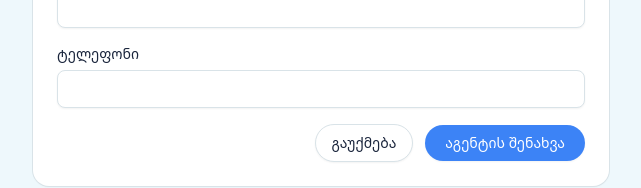
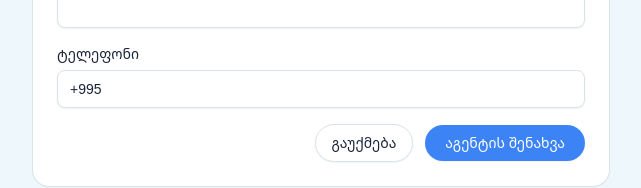
Before and after one commit to Bidzinashvili/real-estate-front, a Next.js app: page /agents/new in a window 1280 px wide. Shown: the part 417-605 px from the top of the page, without its empty margins (319-960 px from the left). Built offline with nearby package versions, Linux system fonts and the light colour scheme.

Commit message:
fix georgian number prefix

```diff
--- /dev/null
+++ b/src/features/agents/normalizeAgentPhone.ts
@@ -0,0 +1,23 @@
+export const GEORGIAN_AGENT_PHONE_PREFIX = "+995";
+
+const GEORGIAN_COUNTRY_DIGITS = "995";
+
+export function normalizeGeorgianAgentPhone(rawValue: string): string {
+  const compactInput = rawValue.replace(/\s/g, "");
+
+  if (
+    compactInput.length === 0 ||
+    GEORGIAN_AGENT_PHONE_PREFIX.startsWith(compactInput) ||
+    compactInput === GEORGIAN_COUNTRY_DIGITS
+  ) {
+    return GEORGIAN_AGENT_PHONE_PREFIX;
+  }
+
+  let digitsOnly = compactInput.replace(/\D/g, "");
+
+  while (digitsOnly.startsWith(GEORGIAN_COUNTRY_DIGITS)) {
+    digitsOnly = digitsOnly.slice(GEORGIAN_COUNTRY_DIGITS.length);
+  }
+
+  return `${GEORGIAN_AGENT_PHONE_PREFIX}${digitsOnly}`;
+}
--- a/src/widgets/AddAgent/AddAgentForm.tsx
+++ b/src/widgets/AddAgent/AddAgentForm.tsx
@@ -2,11 +2,13 @@
 
 import { useEffect } from "react";
 import { useRouter } from "next/navigation";
-import { useForm } from "react-hook-form";
+import { Controller, useForm } from "react-hook-form";
 import { zodResolver } from "@hookform/resolvers/zod";
 import * as z from "zod";
 import { useCreateAgent } from "@/features/agents/useCreateAgent";
+import { normalizeGeorgianAgentPhone } from "@/features/agents/normalizeAgentPhone";
 import { useSessionDraft } from "@/shared/hooks/useSessionDraft";
+import { AgentPhoneInput } from "@/widgets/Agents/AgentPhoneInput";
 
 const formSchema = z.object({
   fullName: z.string().min(2, "სახელი უნდა შეიცავდეს მინიმუმ 2 სიმბოლოს"),
@@ -27,24 +29,33 @@ export function AddAgentForm() {
 
   const {
     register,
+    control,
     handleSubmit,
     watch,
     reset,
     formState: { errors },
   } = useForm<FormValues>({
     resolver: zodResolver(formSchema),
-    defaultValues: restoredDraft ?? {
-      fullName: "",
-      email: "",
-      phone: "",
-    },
+    defaultValues: restoredDraft
+      ? {
+          ...restoredDraft,
+          phone: normalizeGeorgianAgentPhone(restoredDraft.phone),
+        }
+      : {
+          fullName: "",
+          email: "",
+          phone: normalizeGeorgianAgentPhone(""),
+        },
   });
 
   const watchedFormValues = watch();
 
   useEffect(() => {
     if (restoredDraft) {
-      reset(restoredDraft);
+      reset({
+        ...restoredDraft,
+        phone: normalizeGeorgianAgentPhone(restoredDraft.phone),
+      });
     }
   }, [reset, restoredDraft]);
 
@@ -53,7 +64,10 @@ export function AddAgentForm() {
   }, [saveDraft, watchedFormValues]);
 
   const onSubmit = async (values: FormValues) => {
-    await create(values);
+    await create({
+      ...values,
+      phone: normalizeGeorgianAgentPhone(values.phone),
+    });
     clearDraft();
     router.push("/dashboard");
   };
@@ -118,11 +132,18 @@ export function AddAgentForm() {
             >
               ტელეფონი
             </label>
-            <input
-              id="phone"
-              type="tel"
-              {...register("phone")}
-              className="block w-full rounded-lg border border-border bg-card px-3 py-2 text-sm text-foreground shadow-sm outline-none ring-0 placeholder:text-muted-foreground focus:border-primary"
+            <Controller
+              name="phone"
+              control={control}
+              render={({ field }) => (
+                <AgentPhoneInput
+                  id="phone"
+                  name={field.name}
+                  value={field.value}
+                  onChange={field.onChange}
+                  onBlur={field.onBlur}
+                />
+              )}
             />
             {errors.phone && (
               <p className="text-xs text-destructive" role="alert">
--- a/src/widgets/AgentDetails/AgentDetailsCard.tsx
+++ b/src/widgets/AgentDetails/AgentDetailsCard.tsx
@@ -2,6 +2,8 @@
 
 import { useEffect, useState, type ChangeEvent } from "react";
 import type { Agent } from "@/features/agents/types";
+import { normalizeGeorgianAgentPhone } from "@/features/agents/normalizeAgentPhone";
+import { AgentPhoneInput } from "@/widgets/Agents/AgentPhoneInput";
 
 type FormValues = {
   fullName: string;
@@ -27,14 +29,14 @@ export function AgentDetailsCard({
   const [values, setValues] = useState<FormValues>({
     fullName: agent.fullName,
     email: agent.email,
-    phone: agent.phone ?? "",
+    phone: normalizeGeorgianAgentPhone(agent.phone ?? ""),
   });
 
   useEffect(() => {
     setValues({
       fullName: agent.fullName,
       email: agent.email,
-      phone: agent.phone ?? "",
+      phone: normalizeGeorgianAgentPhone(agent.phone ?? ""),
     });
   }, [agent.fullName, agent.email, agent.phone]);
 
@@ -49,7 +51,10 @@ export function AgentDetailsCard({
 
   const handleSubmit = (event: React.FormEvent) => {
     event.preventDefault();
-    onSubmit(values);
+    onSubmit({
+      ...values,
+      phone: normalizeGeorgianAgentPhone(values.phone),
+    });
   };
 
   return (
@@ -85,14 +90,18 @@ export function AgentDetailsCard({
         </div>
 
         <div className="space-y-1.5">
-          <label className="block text-sm font-medium text-foreground">
+          <label htmlFor="phone" className="block text-sm font-medium text-foreground">
             ტელეფონი
           </label>
-          <input
-            type="tel"
+          <AgentPhoneInput
+            id="phone"
             value={values.phone}
-            onChange={handleChange("phone")}
-            className="block w-full rounded-lg border border-border bg-card px-3 py-2 text-sm text-foreground shadow-sm outline-none ring-0 placeholder:text-muted-foreground focus:border-primary"
+            onChange={(nextPhone) =>
+              setValues((currentValues) => ({
+                ...currentValues,
+                phone: nextPhone,
+              }))
+            }
           />
         </div>
 
--- /dev/null
+++ b/src/widgets/Agents/AgentPhoneInput.tsx
@@ -0,0 +1,150 @@
+"use client";
+
+import {
+  useLayoutEffect,
+  useRef,
+  type ChangeEvent,
+  type FocusEvent,
+  type KeyboardEvent,
+  type MouseEvent,
+} from "react";
+import {
+  GEORGIAN_AGENT_PHONE_PREFIX,
+  normalizeGeorgianAgentPhone,
+} from "@/features/agents/normalizeAgentPhone";
+import { cn } from "@/shared/lib/utils";
+
+type AgentPhoneInputProps = {
+  id?: string;
+  name?: string;
+  value: string;
+  onChange: (nextValue: string) => void;
+  onBlur?: () => void;
+  className?: string;
+  disabled?: boolean;
+};
+
+const PREFIX_LENGTH = GEORGIAN_AGENT_PHONE_PREFIX.length;
+
+const defaultInputClassName =
+  "block w-full rounded-lg border border-border bg-card px-3 py-2 text-sm text-foreground shadow-sm outline-none ring-0 placeholder:text-muted-foreground focus:border-primary";
+
+function caretPositionForDigitCount(
+  normalizedValue: string,
+  digitCount: number,
+): number {
+  if (digitCount <= 0) {
+    return PREFIX_LENGTH;
+  }
+
+  let seenDigits = 0;
+  for (
+    let characterIndex = 0;
+    characterIndex < normalizedValue.length;
+    characterIndex += 1
+  ) {
+    const character = normalizedValue[characterIndex];
+    if (character !== undefined && character >= "0" && character <= "9") {
+      seenDigits += 1;
+      if (seenDigits >= digitCount) {
+        return Math.max(PREFIX_LENGTH, characterIndex + 1);
+      }
+    }
+  }
+
+  return Math.max(PREFIX_LENGTH, normalizedValue.length);
+}
+
+function moveCaretOutsidePrefix(inputElement: HTMLInputElement) {
+  const selectionStart = inputElement.selectionStart ?? 0;
+  const selectionEnd = inputElement.selectionEnd ?? 0;
+  if (selectionStart === selectionEnd && selectionStart < PREFIX_LENGTH) {
+    inputElement.setSelectionRange(PREFIX_LENGTH, PREFIX_LENGTH);
+  }
+}
+
+export function AgentPhoneInput({
+  id,
+  name,
+  value,
+  onChange,
+  onBlur,
+  className,
+  disabled,
+}: AgentPhoneInputProps) {
+  const inputRef = useRef<HTMLInputElement | null>(null);
+  const pendingCaretRef = useRef<number | null>(null);
+  const displayValue = normalizeGeorgianAgentPhone(value);
+
+  useLayoutEffect(() => {
+    const inputElement = inputRef.current;
+    const pendingCaret = pendingCaretRef.current;
+    if (!inputElement || pendingCaret === null) {
+      return;
+    }
+
+    inputElement.setSelectionRange(pendingCaret, pendingCaret);
+    pendingCaretRef.current = null;
+  }, [displayValue]);
+
+  function handleChange(event: ChangeEvent<HTMLInputElement>) {
+    const rawValue = event.target.value;
+    const selectionStart = event.target.selectionStart ?? rawValue.length;
+    const digitsBeforeCaret = rawValue.slice(0, selectionStart).replace(/\D/g, "").length;
+    const nextValue = normalizeGeorgianAgentPhone(rawValue);
+
+    const wasAtEnd = selectionStart >= rawValue.length;
+    pendingCaretRef.current = wasAtEnd
+      ? nextValue.length
+      : caretPositionForDigitCount(nextValue, digitsBeforeCaret);
+    onChange(nextValue);
+  }
+
+  function handleKeyDown(event: KeyboardEvent<HTMLInputElement>) {
+    const selectionStart = event.currentTarget.selectionStart ?? 0;
+    const selectionEnd = event.currentTarget.selectionEnd ?? 0;
+    const isCollapsed = selectionStart === selectionEnd;
+
+    if (
+      event.key === "Backspace" &&
+      isCollapsed &&
+      selectionStart <= PREFIX_LENGTH
+    ) {
+      event.preventDefault();
+      event.currentTarget.setSelectionRange(PREFIX_LENGTH, PREFIX_LENGTH);
+      return;
+    }
+
+    if (event.key === "Delete" && isCollapsed && selectionStart < PREFIX_LENGTH) {
+      event.preventDefault();
+      event.currentTarget.setSelectionRange(PREFIX_LENGTH, PREFIX_LENGTH);
+    }
+  }
+
+  function handleMouseUp(event: MouseEvent<HTMLInputElement>) {
+    moveCaretOutsidePrefix(event.currentTarget);
+  }
+
+  function handleFocus(event: FocusEvent<HTMLInputElement>) {
+    moveCaretOutsidePrefix(event.currentTarget);
+  }
+
+  return (
+    <input
+      ref={inputRef}
+      id={id}
+      name={name}
+      type="tel"
+      inputMode="tel"
+      autoComplete="tel"
+      disabled={disabled}
+      value={displayValue}
+      onChange={handleChange}
+      onBlur={onBlur}
+      onKeyDown={handleKeyDown}
+      onMouseUp={handleMouseUp}
+      onFocus={handleFocus}
+      className={cn(defaultInputClassName, className)}
+    />
+  );
+}
```
